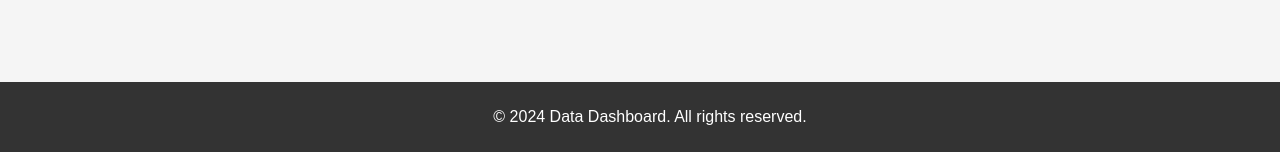
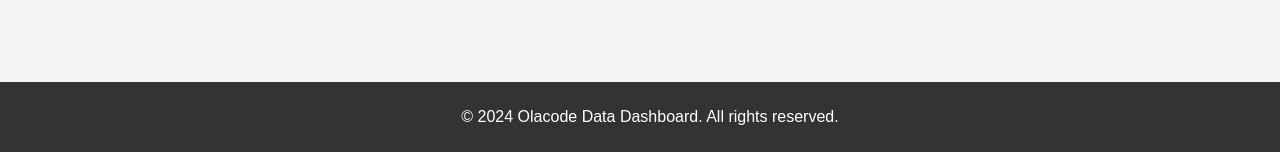
Before and after one commit to olawale001/data-visualization-board, a Django app: page / in a window 1280 px wide. Shown: the part 648-800 px from the top of the page. Run offline with Django 5.2, Linux system fonts and the light colour scheme.

Commit message:
first com

```diff
--- a/dashboard/templates/home.html
+++ b/dashboard/templates/home.html
@@ -89,7 +89,7 @@
     </section>
 
     <footer>
-        <p>&copy; 2024 Data Dashboard. All rights reserved.</p>
+        <p>&copy; 2024 Olacode Data Dashboard. All rights reserved.</p>
     </footer>
 </body>
 </html>
```
